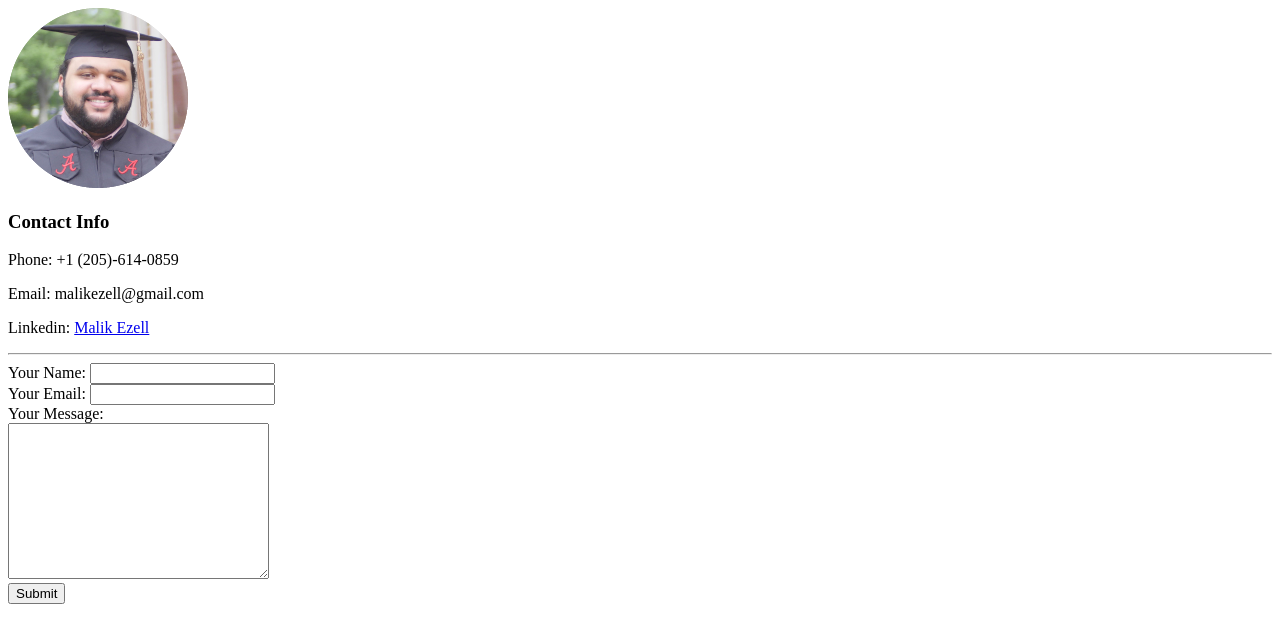
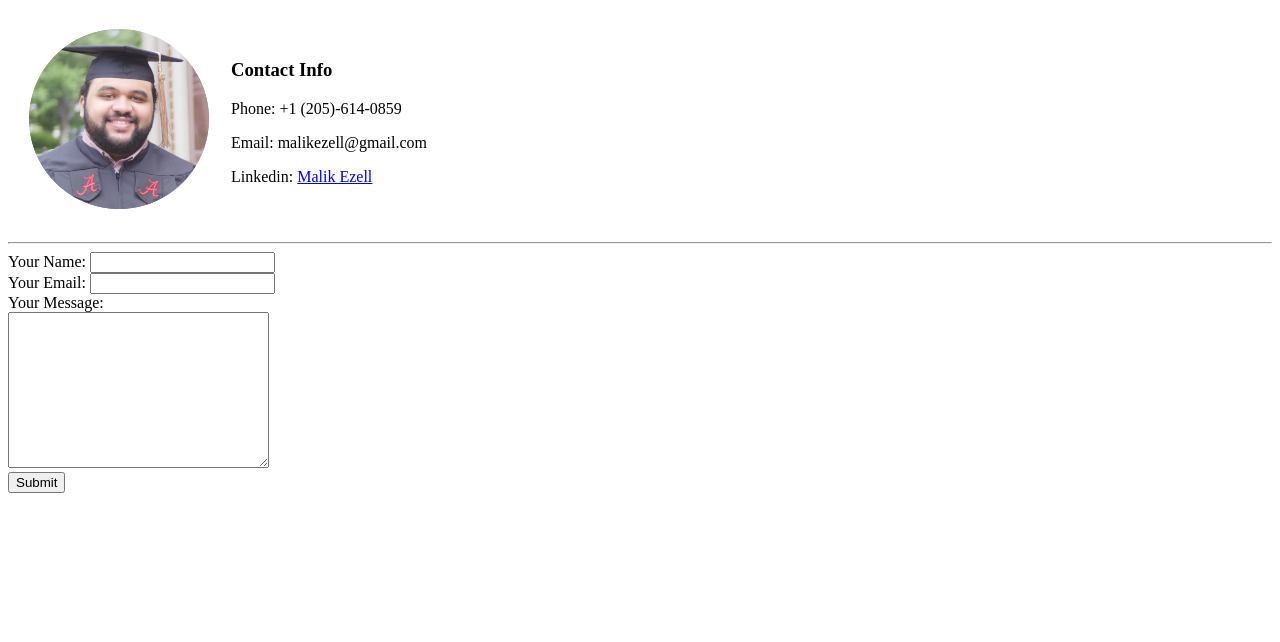
Before and after one commit to MalikEzell/cv, a plain HTML site: page contact.html in a window 1280 px wide. Drawn offline with Linux system fonts and the light colour scheme.

Commit message:
Update contact.html

```diff
--- a/contact.html
+++ b/contact.html
@@ -5,11 +5,17 @@
     <title>Contact Me</title>
   </head>
   <body>
-    <img src="malik_circle_small.png" alt="A photo of Malik Ezell in Graduation cap & gown">
-    <h3>Contact Info</h3>
-    <p>Phone: +1 (205)-614-0859</p>
-    <p>Email: malikezell@gmail.com</p>
-    <p>Linkedin: <a href="https://www.linkedin.com/in/malikezell/">Malik Ezell</a></p>
+    <table cellspacing="20">
+      <tr>
+        <td><img src="malik_circle_small.png" alt="A photo of Malik Ezell in Graduation cap & gown"></td>
+        <td>
+          <h3>Contact Info</h3>
+          <p>Phone: +1 (205)-614-0859</p>
+          <p>Email: malikezell@gmail.com</p>
+          <p>Linkedin: <a href="https://www.linkedin.com/in/malikezell/">Malik Ezell</a></p>
+        </td>
+      </tr>
+    </table>
 <hr>
 <form action="mailto:malikezell@gmail.com" method="post" enctype="text/plain">
   <label for="">Your Name:</label>
```
